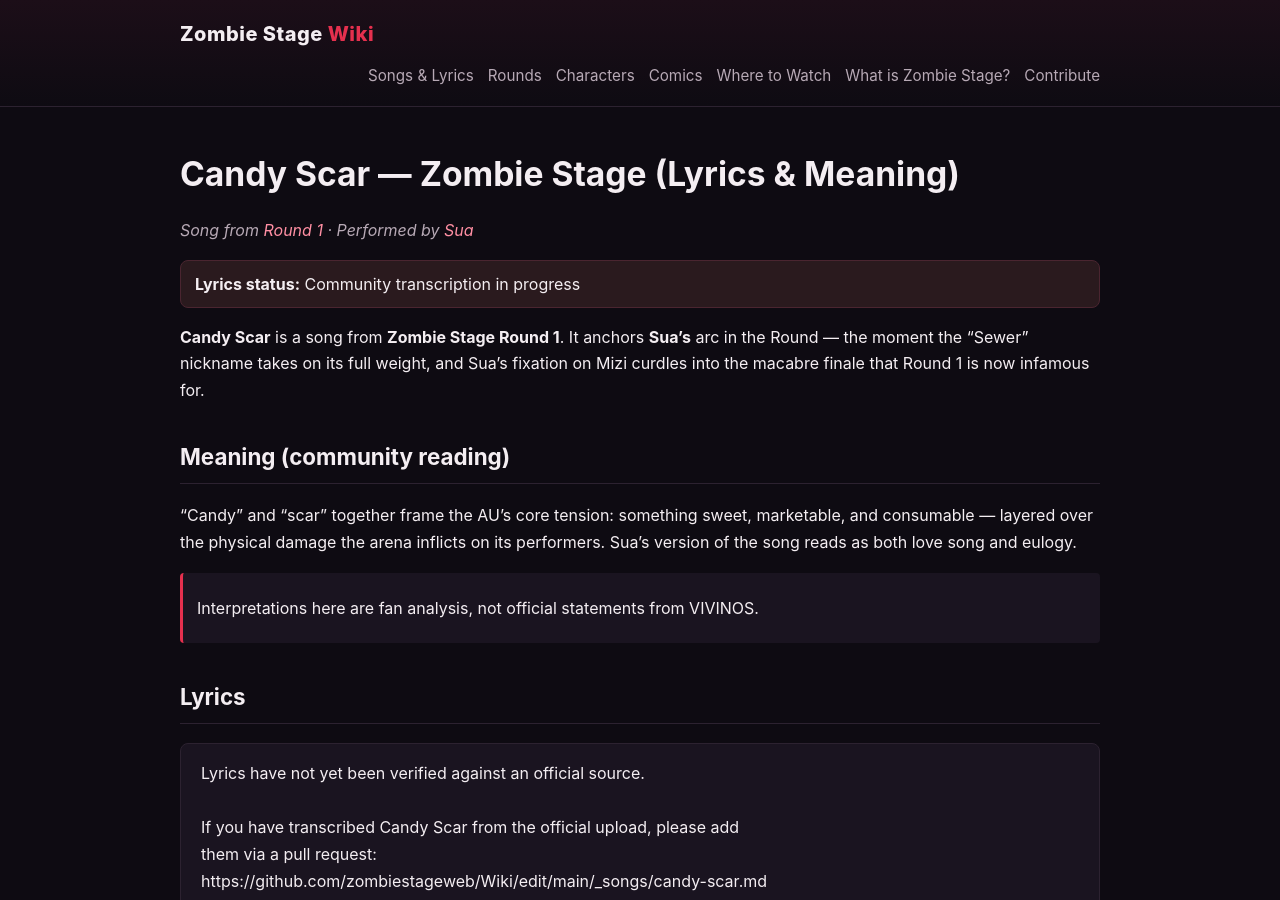
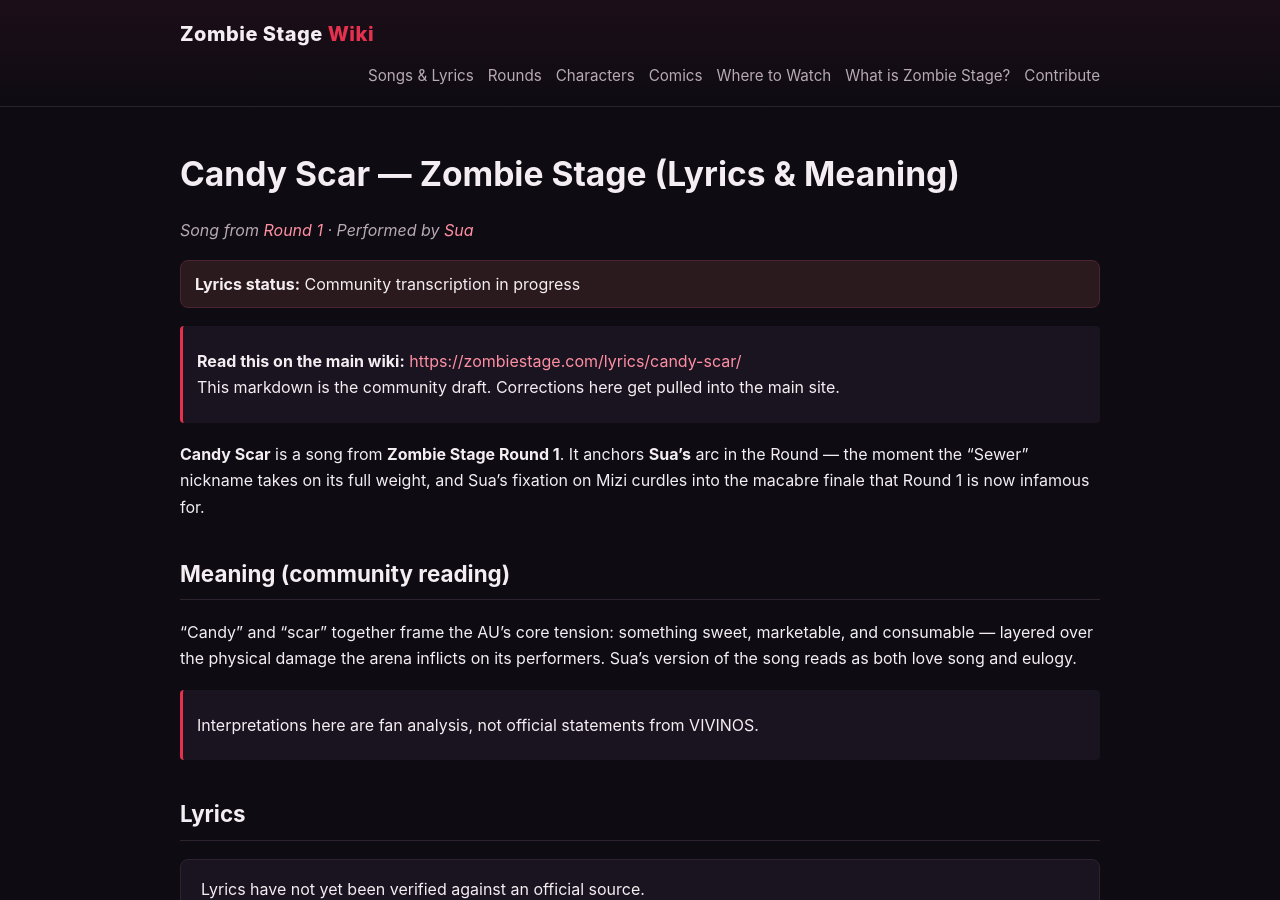
Before and after one commit to zombiestageweb/Wiki, a Jekyll site: the page built from _songs/candy-scar.md, in a window 1280 px wide and 900 px high. Built offline with Jekyll 4.4.1, drawn with Linux system fonts in a browser that asks for light colours.

Commit message:
docs(_songs/candy-scar.md): add canonical link to main site

```diff
--- a/_songs/candy-scar.md
+++ b/_songs/candy-scar.md
@@ -21,6 +21,9 @@ jsonld:
   genre: "Horror pop / Idol"
   inLanguage: "ko"
 ---
+
+> **Read this on the main wiki:** [https://zombiestage.com/lyrics/candy-scar/](https://zombiestage.com/lyrics/candy-scar/)
+> This markdown is the community draft. Corrections here get pulled into the main site.
 
 **Candy Scar** is a song from **Zombie Stage Round 1**. It anchors **Sua's** arc in the Round — the moment
 the "Sewer" nickname takes on its full weight, and Sua's fixation on Mizi curdles into the macabre
```
